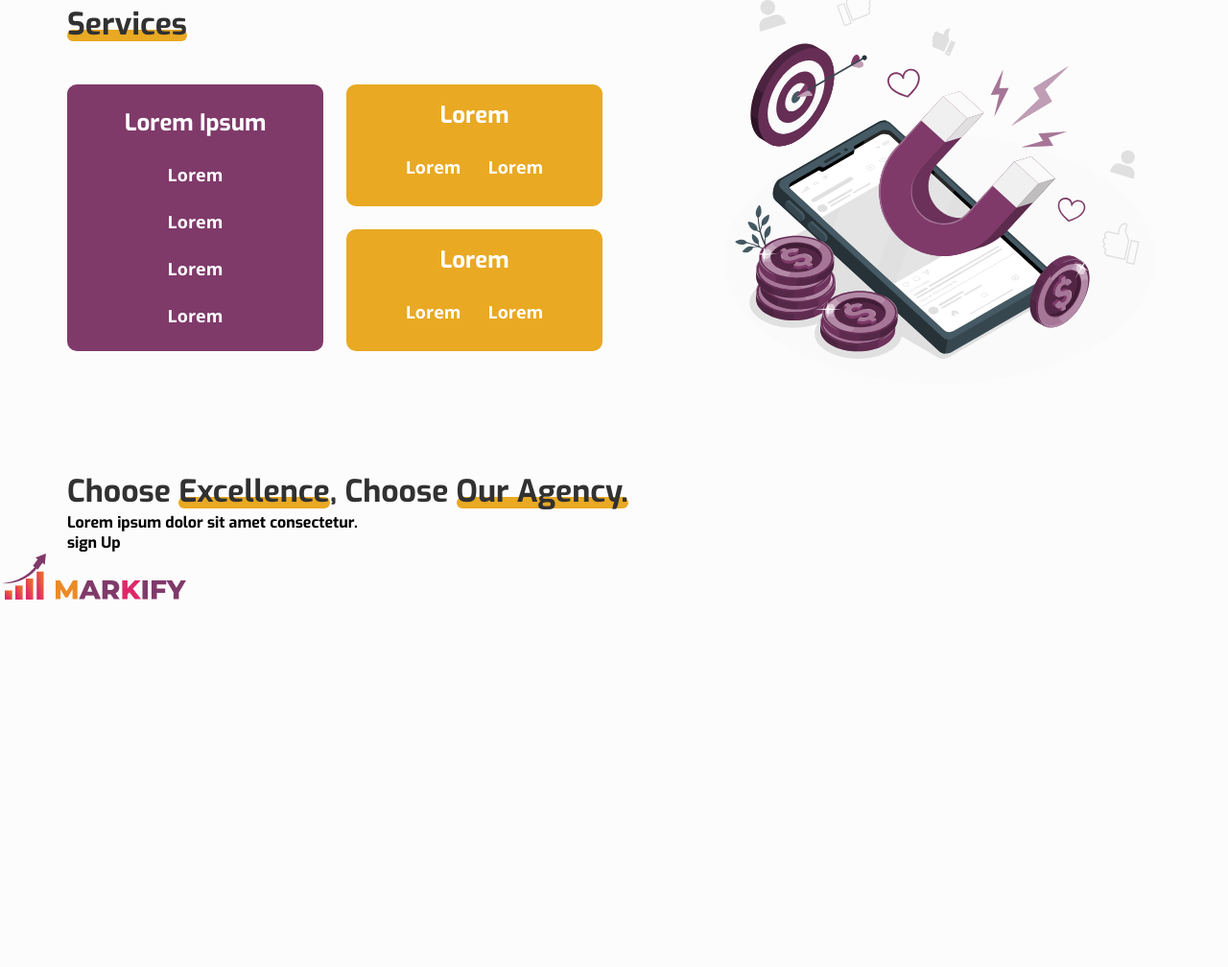
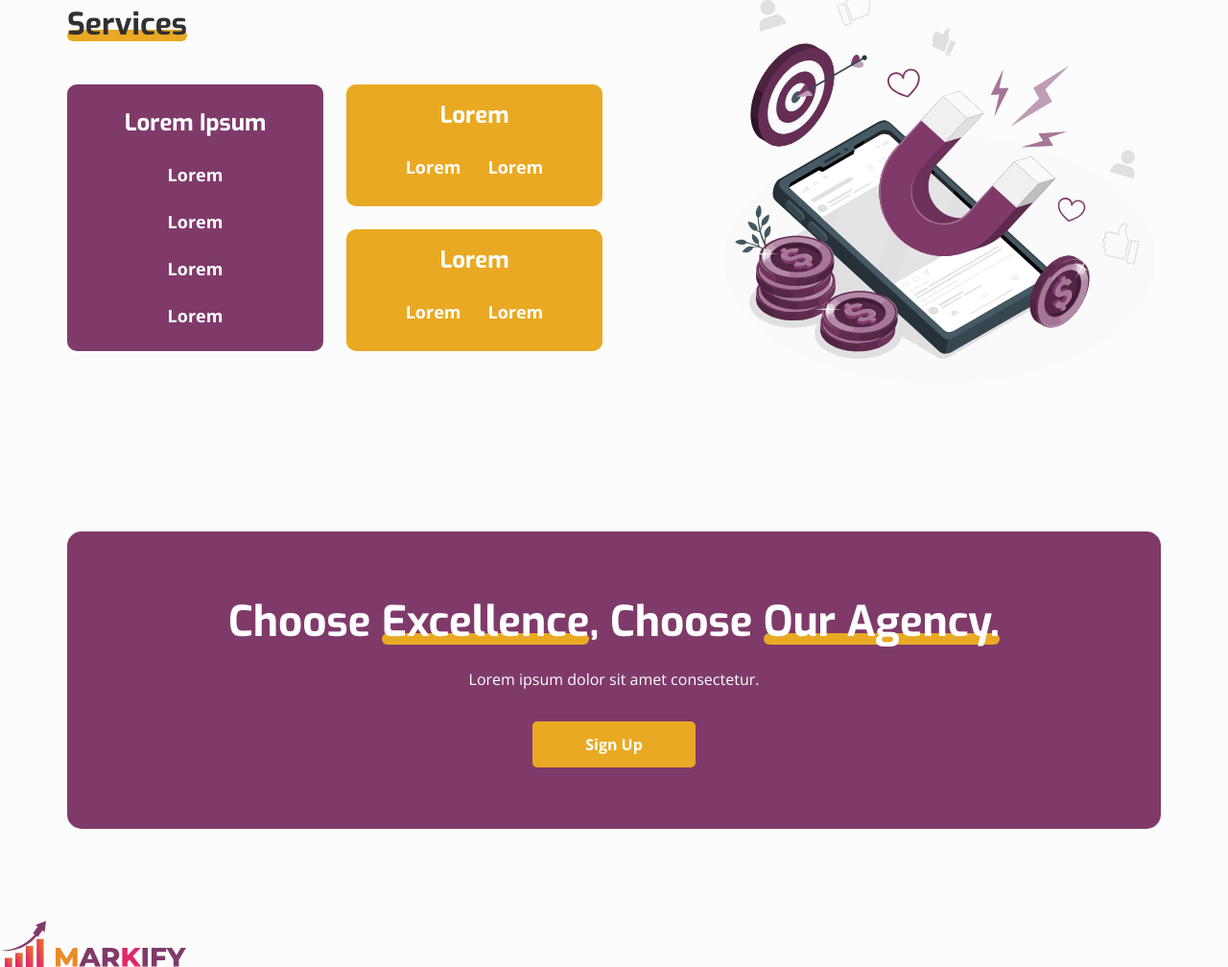
Before and after one commit to BohdanKoleiko/Galaktica, a website: page src/index.html in a window 1280 px wide. Shown: the part 1940-2948 px from the top of the page at 96% size. Before the commit the page ends 2565 px from the top, so only its background shows below. Drawn offline with nearby package versions, Linux system fonts and the light colour scheme; files that its build step writes are made by us from their sources.

Commit message:
choice section is styled

```diff
--- a/src/index.html
+++ b/src/index.html
@@ -207,12 +207,14 @@
             <section class="choice">
                <div class="container">
                   <div class="choice__inner">
-                     <h2 class="title title_type_h2">
-                        Choose <span class="underline">excellence</span>, choose
-                        <span class="underline">our agency.</span>
-                     </h2>
-                     <div>Lorem ipsum dolor sit amet consectetur.</div>
-                     <button type="button">sign Up</button>
+                     <div class="choice__content">
+                        <h2 class="title title_type_h2 title_color_white choice__title">
+                           Choose <span class="underline">excellence</span>, choose
+                           <span class="underline">our agency.</span>
+                        </h2>
+                        <div class="choice__descr">Lorem ipsum dolor sit amet consectetur.</div>
+                        <button type="button" class="btn btn-second">sign Up</button>
+                     </div>
                   </div>
                </div>
             </section>
--- /dev/null
+++ b/src/scss/blocks/_choice.scss
@@ -0,0 +1,32 @@
+.choice {
+   &__inner {
+      padding: 64px 0 96px;
+   }
+
+   &__content {
+      padding: 64px 0;
+      border-radius: 15px;
+      background: #7f3a6a;
+      color: #fff;
+      text-align: center;
+   }
+
+   &__title {
+      position: relative;
+      z-index: 1;
+      font-family: $second-family;
+      font-weight: 700;
+      font-size: 44px;
+      line-height: 140%;
+      text-transform: capitalize;
+      margin-bottom: 16px;
+   }
+
+   &__descr {
+      font-family: $font-family;
+      font-weight: 400;
+      font-size: 16px;
+      line-height: 150%;
+      margin-bottom: 32px;
+   }
+}
--- a/src/scss/style.scss
+++ b/src/scss/style.scss
@@ -49,3 +49,4 @@ body {
 @import "./blocks/partners";
 @import "./blocks/about";
 @import "./blocks/services";
+@import "./blocks/choice";
```
